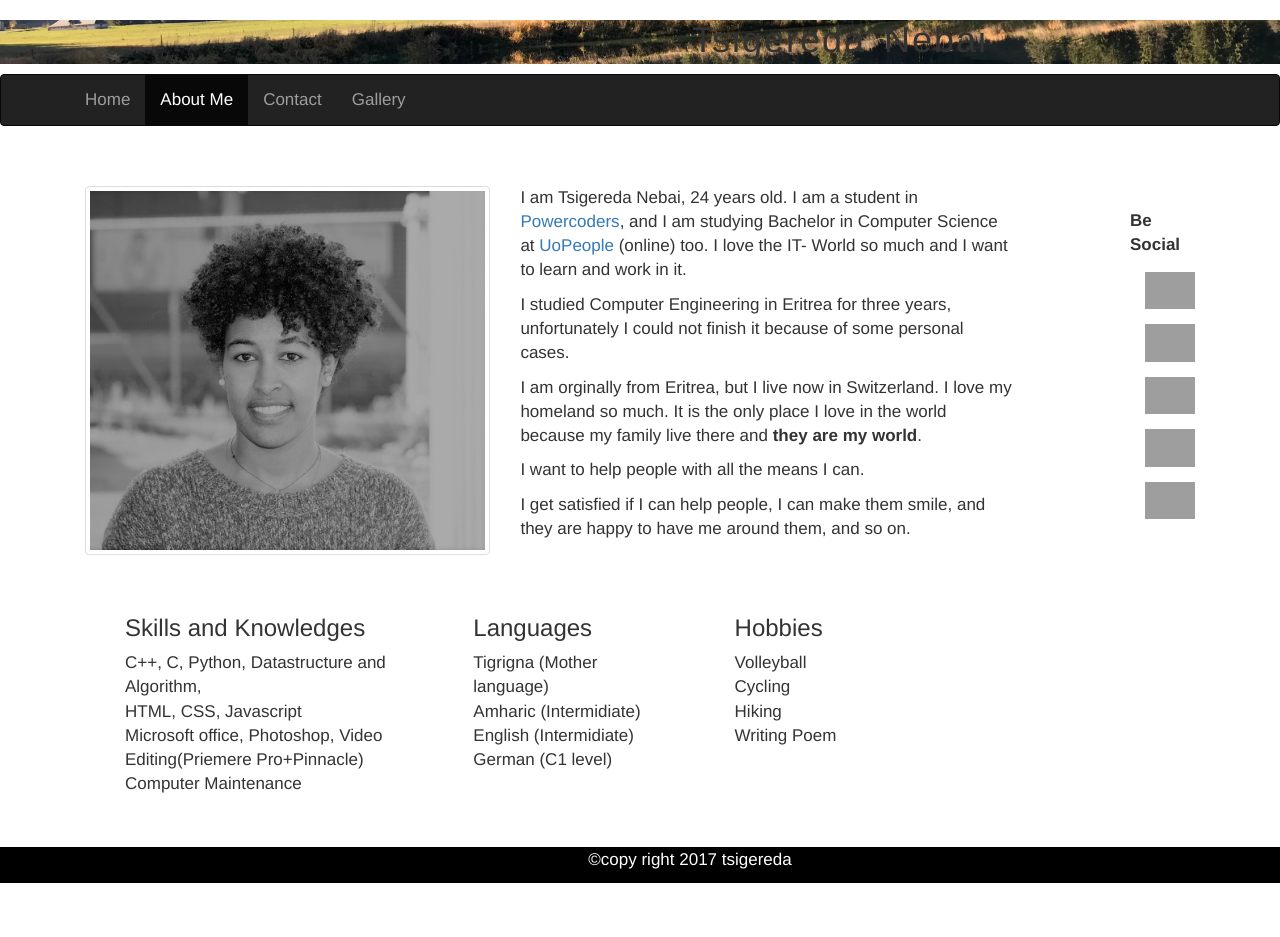
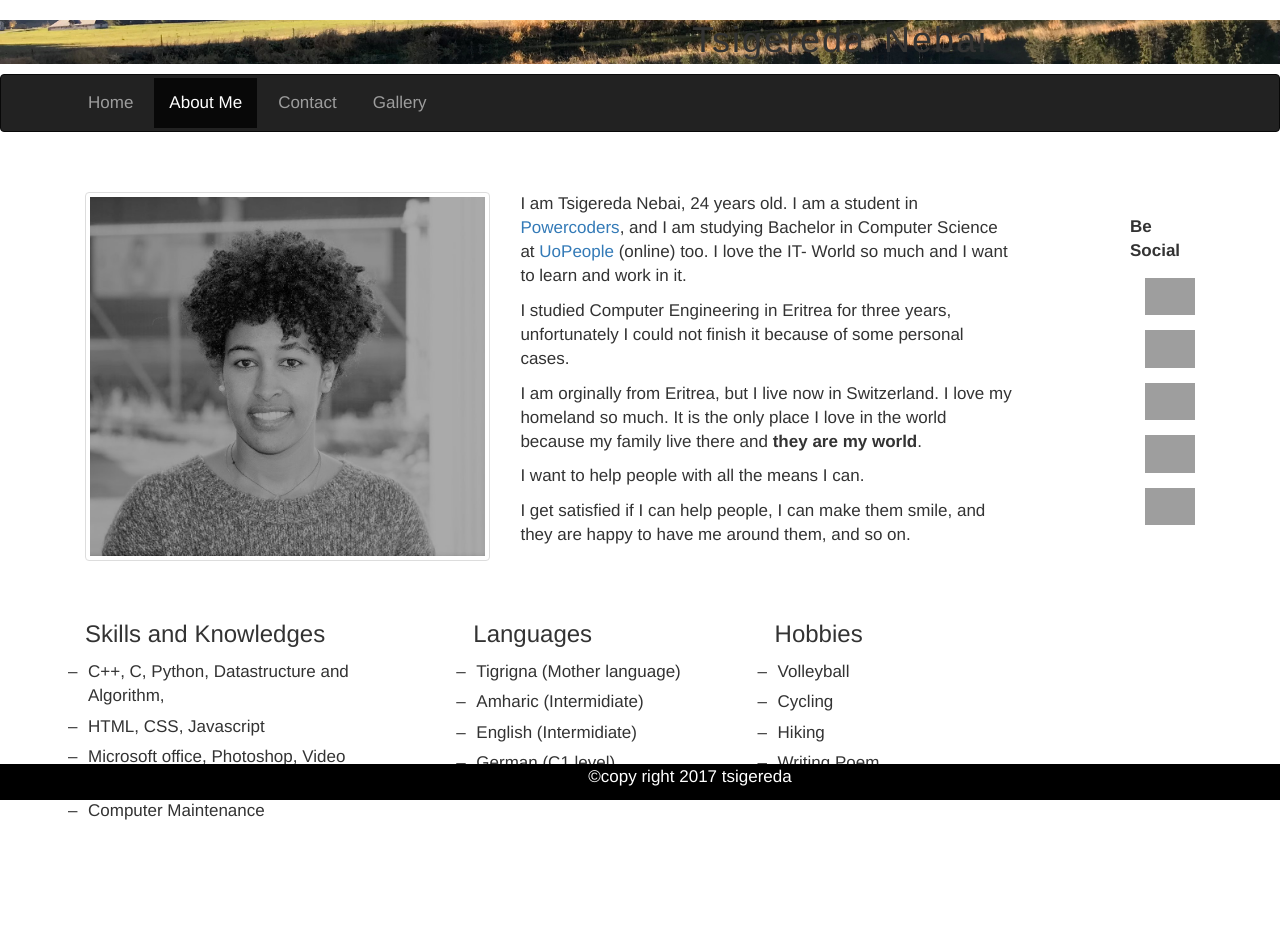
Before and after one commit to tnmas/tnmas.github.io, a PHP site: page /about/index.html in a window 1280 px wide. Before the commit the page ends 883 px from the top, so only its background shows below. Run offline with PHP 8.4, Linux system fonts and the light colour scheme; some libraries are stand-ins or nearby versions; grey boxes are pictures that could not be loaded.

Commit message:
I made the footer fixed and changed the bullet to dash

```diff
--- a/about/index.html
+++ b/about/index.html
@@ -67,8 +67,8 @@
                 <br>
                 <div class="row">
                     <div class="col-xs-12 col-md-4">
-                        <h3 style="padding-left:40px; ">Skills and Knowledges</h3>
-                        <ul style="text-align: left;">
+                        <h3>Skills and Knowledges</h3>
+                        <ul class="nobullet" >
                             <li>C++, C, Python, Datastructure and Algorithm,</li>
                             <li>HTML, CSS, Javascript</li>
                             <li>Microsoft office, Photoshop, Video Editing(Priemere Pro+Pinnacle)</li>
@@ -76,18 +76,18 @@
 
                         </ul>
                     </div>
-                    <div class="col-xs-12 col-md-3">
-                        <h3 style="padding-left:40px; ">Languages</h3>
-                        <ul style="text-align: left;">
+                    <div class="col-xs-12 col-md-3" style="margin-left:40px;">
+                        <h3>Languages</h3>
+                        <ul class="nobullet">
                             <li>Tigrigna (Mother language)</li>
                             <li>Amharic (Intermidiate)</li>
                             <li>English (Intermidiate)</li>
                             <li>German (C1 level)</li>
                         </ul>
                     </div>
-                    <div class="col-xs-12 col-md-3">
-                        <h3 style="padding-left:40px; ">Hobbies</h3>
-                        <ul style="text-align: left;">
+                    <div class="col-xs-12 col-md-3" style="margin-left:40px; ">
+                        <h3>Hobbies</h3>
+                        <ul class="nobullet">
                             <li>Volleyball</li>
                             <li>Cycling</li>
                             <li>Hiking</li>
@@ -109,14 +109,12 @@
                 </span>
             </div>
 
-            <br>
-            <br>
-            <br>
-            <br>
-
 
         </div>
-         <div style="border: solid 1px black; text-align: center; background: black; color: white; padding-left: 100px;" >
+        <br>
+        <br>
+        <br>
+         <div>
             <footer>
                 <p>©copy right 2017 tsigereda </p>
             </footer>
--- a/css/style.css
+++ b/css/style.css
@@ -55,7 +55,7 @@ h1 {
     text-align: left;
 
 }
-.tsgu {
+.tsigu {
     text-align: left;
 }
 #border {
@@ -72,6 +72,41 @@ h1 {
     margin: 13px;
     margin-right: 0;
     border: solid 2px black;
+}
+
+ul li {
+    font-size: 17px;
+    padding: 3px;
+}
+ul {
+  margin: 0;
+}
+ul.nobullet {
+  list-style-type: none;
+}
+ul.nobullet > li {
+  text-indent: 0;
+}
+ul.nobullet > li:before {
+  content: "– ";
+  display: inline-block;
+    width: 20px;
+    margin: 0 0 0 -20px;
+}
+ul.nobullet {
+    text-align: left;
+    padding: 0;
+}
+footer {
+    width: 100%;
+    position: fixed;
+    left: 0;
+    bottom: 0;
+    border: solid 1px black;
+    text-align: center;
+    background: black;
+    color: white;
+    padding-left: 100px;
 }
 @media (max-width: 768px) {
     .facetwitt {
@@ -92,7 +127,3 @@ h1 {
     padding-left: 0;
 }
 }
-ol, ul li {
-    list-style-type: none;
-    font-size: 17px;
-}
--- a/index.html
+++ b/index.html
@@ -88,7 +88,9 @@
             </div>
         </div>
     </div>
-     <div style="border: solid 1px black; text-align: center; background: black; color: white; padding-left: 100px;" >
+    <br>
+    <br>
+     <div>
      <footer> <p>©copy right 2017  tsigereda </p></footer>
     </div>
     <!-- jQuery (necessary for Bootstrap's JavaScript plugins) -->
```
Also changed, not shown: contact/index.html (+3 -15 lines), project/index.html (+6 -9 lines).
